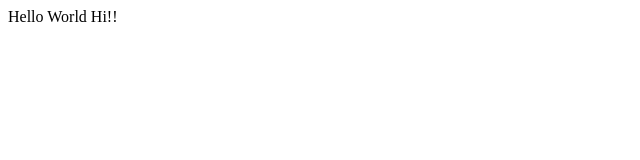
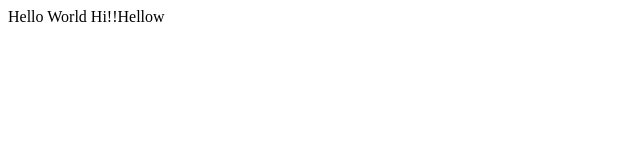
Before and after one commit to arhen/belajargit, a plain HTML site: page index.html in a window 1280 px wide. Shown: the full height of the page, 0-640 px from the left. Drawn offline with Linux system fonts and the light colour scheme.

Commit message:
add hellow

```diff
--- a/index.html
+++ b/index.html
@@ -7,6 +7,6 @@
 	<title>Hello World</title>
 </head>
 <body>
-	Hello World Hi!!
+	Hello World Hi!!Hellow
 </body>
 </html>
```
